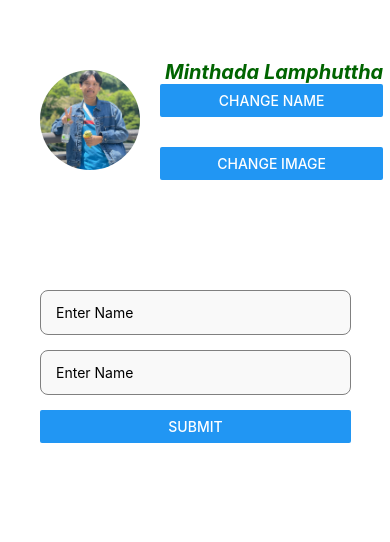
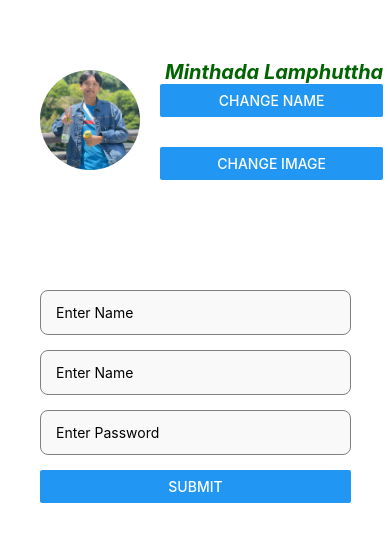
Before and after one commit to MasterAvocado1150/2113110957_React, a React Native app: screen / in a window 390 px wide. Shown: the top 542 px of the page. Built offline with nearby package versions, Linux system fonts and the light colour scheme.

Commit message:
Alert Mail

```diff
--- a/components/Login.tsx
+++ b/components/Login.tsx
@@ -1,22 +1,76 @@
-import { View, Text, TextInput, Button } from 'react-native'
-import React from 'react'
-import { stylesLogin } from '../styles/style'
+import { View, Text, TextInput, Button, Alert } from "react-native";
+import React, { useState } from "react";
+import { stylesLogin } from "../styles/style";
 
-const Login = () => {
+const Login = (): React.JSX.Element => {
+  const [name, setname] = useState("");
+  const [email, setemail] = useState("");
+  const [pass, setpass] = useState("");
+
+  const validateEmail = (email: string): boolean => {
+    const recheckEmail = /\S+@\S+\.\S+/;
+    return recheckEmail.test(email);
+  };
+
+  const handleSubmit = () => {
+    let erroeMessage = "";
+    if (!name) {
+      // Alert.alert("Error", "Please Enter Name", [{ text: "OK" }]); //if ถ้าไม่ได้พิมชื่อลงไปจะมีการแจ้งเตือน
+      // return;
+      erroeMessage += "Please Enter Name\n";
+    }
+
+    if (!email) {
+      // Alert.alert("Error", "Please Enter Email", [{ text: "OK" }]); //if ถ้าไม่ได้พิมชื่อเมลไปจะมีการแจ้งเตือน
+      // return;
+      erroeMessage += "Please Enter Email\n";
+    } else if (!validateEmail(email)) {
+      erroeMessage += "Invalid Email Format\n";
+    }
+
+    //ตรวจรหัสผ่าน
+    if (!pass) {
+      // Alert.alert("Error", "Please Enter Password", [{ text: "OK" }]); //if ถ้าไม่ได้พิมชื่อเมลไปจะมีการแจ้งเตือน
+      erroeMessage += "Please Enter Password\n";
+    } else if (pass.length < 6) {
+      erroeMessage += "Password must be at lease 6 characters\n";
+      // Alert.alert("Password must be at lease 6 characters");
+    }
+
+    if (erroeMessage) {
+      Alert.alert("Error", erroeMessage.trim(), [{ text: "OK" }]); //if ถ้าไม่ได้พิมชื่อและเมลไปจะมีการแจ้งเตือน
+      return;
+    }
+    Alert.alert("Alert","Success",[{text:"OK"}]);
+  };
+
   return (
-    <View style = {stylesLogin.container}>
+    <View style={stylesLogin.container}>
       <TextInput
         style={stylesLogin.input}
         placeholder="Enter Name"
+        value={name}
+        onChangeText={setname}
       />
       <TextInput
         style={stylesLogin.input}
         placeholder="Enter Name"
+        keyboardType="email-address"
+        value={email}
+        onChangeText={setemail}
       />
 
-        <Button title='Submit'/>
+      <TextInput
+        style={stylesLogin.input}
+        placeholder="Enter Password"
+        value={pass}
+        onChangeText={setpass}
+        secureTextEntry={true}
+      />
+
+      <Button title="Submit" onPress={handleSubmit} />
     </View>
-  )
-}
+  );
+};
 
-export default Login
+export default Login;
```
Lines whose indentation alone changed are shown as unchanged.
